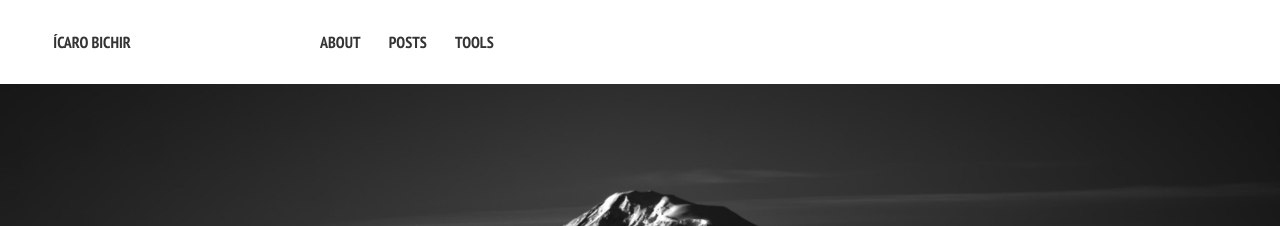
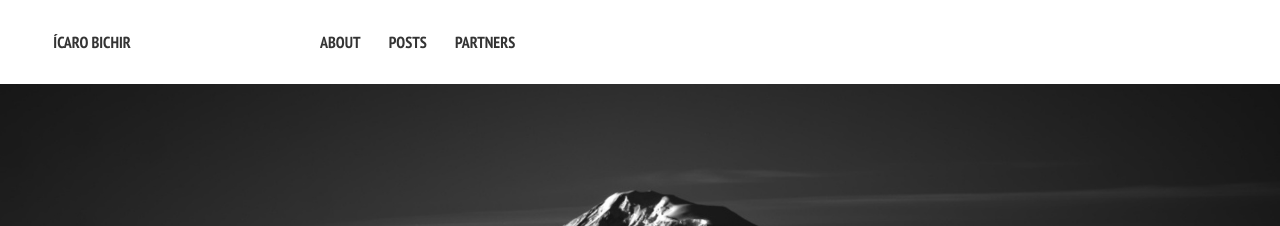
Before and after one commit to IcaroBichir/infocrazy, a Jekyll site: the page built from index.md, in a window 1280 px wide. Shown: the top 226 px of the page. Built offline with Jekyll 4.4.1, drawn with Linux system fonts in a browser that asks for light colours; nearby versions of some CDN libraries.

Commit message:
partners page

```diff
--- a/_data/navigation.yml
+++ b/_data/navigation.yml
@@ -6,8 +6,8 @@
 - title: Posts
   url: /posts/
 
-- title: Tools
-  url: /tools/
+- title: Partners
+  url: /partners/
 
 # - title: Made Mistakes
 #   url: http://mademistakes.com
```
